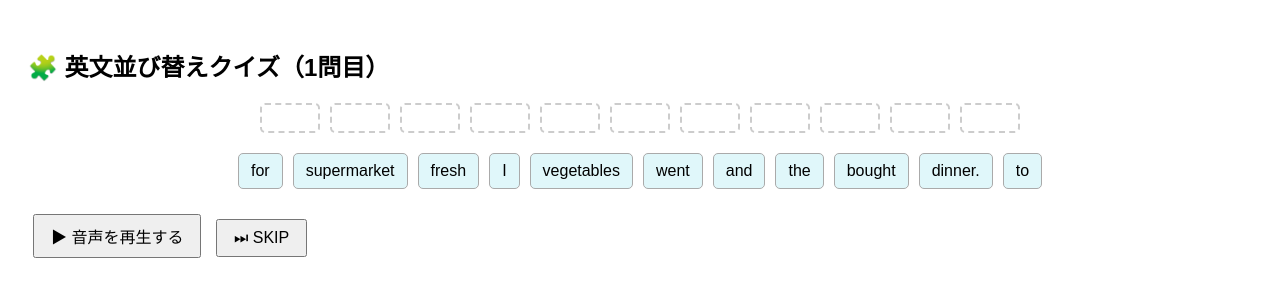
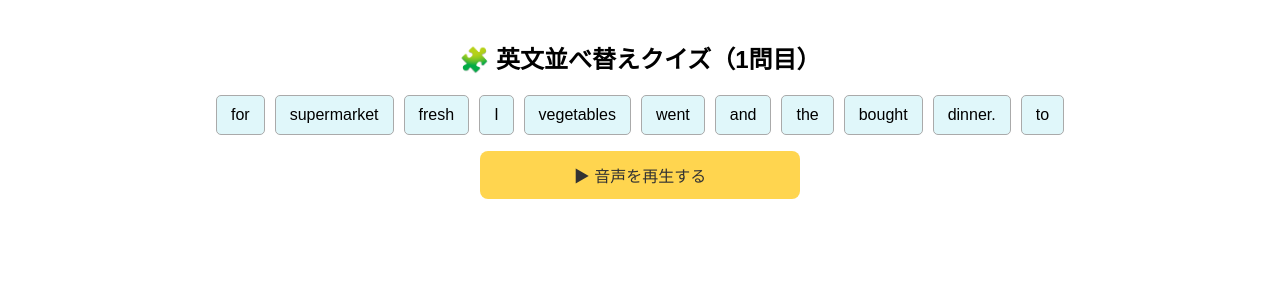
Before and after one commit to english-my/listening-09, a plain HTML site: page english_game.html in a window 1280 px wide. Drawn offline with nearby package versions, Linux system fonts and the light colour scheme.

Commit message:
Add files via upload

```diff
--- a/english_game.html
+++ b/english_game.html
@@ -3,75 +3,77 @@
 <head>
   <meta charset="UTF-8">
   <meta name="viewport" content="width=device-width, initial-scale=1.0">
-  <title>英語並び替え10問クイズ</title>
+  <title>英語並べ替えクイズ（スマホ対応・完全版）</title>
+  <script src="https://cdn.jsdelivr.net/npm/sortablejs@1.15.0/Sortable.min.js"></script>
   <style>
     body {
       font-family: sans-serif;
       padding: 20px;
-  max-width: 100%;
-  box-sizing: border-box;
+      margin: 0;
+      background: #ffffff;
     }
-
-.word-bank, .sentence-box {
+    h2 {
+      text-align: center;
+    }
+    ul {
       display: flex;
       flex-wrap: wrap;
       gap: 10px;
-  margin-bottom: 20px;
+      padding: 0;
+      margin: 10px auto;
+      list-style: none;
       justify-content: center;
+      max-width: 90vw;
     }
-
-.word {
+    li {
+      padding: 10px 14px;
+      background: #e0f7fa;
       border: 1px solid #aaa;
-  padding: 8px 12px;
-  background: #e0f7fa;
-  cursor: move;
       border-radius: 5px;
       font-size: 16px;
-  white-space: nowrap;
+      cursor: grab;
+      word-break: break-word;
     }
-
-.slot {
-  border: 2px dashed #ccc;
-  min-width: 60px;
-  min-height: 30px;
-  padding: 10px;
-  text-align: center;
-  background: #fff;
-  border-radius: 5px;
-  box-sizing: border-box;
-  word-break: break-word;
-  flex-shrink: 0;
+    .correct {
+      background-color: #a5d6a7 !important;
     }
-
+    .incorrect {
+      background-color: #ef9a9a !important;
+    }
     button {
       font-size: 16px;
-  padding: 8px 16px;
-  margin: 5px;
+      padding: 12px 20px;
+      margin: 15px auto;
+      background-color: #ffd54f;
+      border: none;
+      border-radius: 8px;
+      color: #333;
+      display: block;
+      width: 90%;
+      max-width: 320px;
     }
-
-    .correct {
-  background-color: #c8e6c9; /* 薄い緑 */
-}
-.incorrect {
-  background-color: #ffcdd2; /* 薄い赤 */
+    #correctAnswer {
+      font-weight: bold;
+      color: #2e7d32;
+      text-align: center;
+      margin-top: 10px;
     }
   </style>
 </head>
 <body>
 
-<h2 id="questionTitle">🧩 英文並び替えクイズ（1問目）</h2>
-
-<div class="sentence-box" id="sentenceBox"></div>
-<div class="word-bank" id="wordBank"></div>
+<h2 id="questionTitle">🧩 英文並べ替えクイズ（1問目）</h2>
+<ul id="wordBank"></ul>
+<p id="correctAnswer"></p>
 
 <button onclick="playAudio()">▶ 音声を再生する</button>
-<button onclick="nextQuestion()" style="display: none;" id="nextBtn">➡ 次の問題へ</button>
-<button onclick="skipQuestion()" id="skipBtn">⏭ SKIP</button>
-
-<p id="correctAnswer" style="font-weight: bold; color: green; margin-top: 10px;"></p>
+<button onclick="nextQuestion()" id="nextBtn" style="display:none;">➡ 次の問題へ</button>
 
 <audio id="voicePlayer">
   <source id="audioSource" src="" type="audio/mpeg">
+</audio>
+<audio id="successSound">
+  <source src="https://cdn.pixabay.com/audio/2022/03/15/audio_48d1e2009a.mp3" type="audio/mpeg">
 </audio>
 
 <script>
@@ -88,76 +90,50 @@ const sentences = [
   "I gave the cashier the exact amount of money. She smiled and thanked me."
 ];
 
-
 let current = 0;
+let sortableInstance = null;
 
 function loadQuestion(index) {
-    document.getElementById("sentenceBox").innerHTML = "";
-    document.getElementById("wordBank").innerHTML = "";
+  const wordBank = document.getElementById("wordBank");
+  wordBank.innerHTML = "";
   document.getElementById("nextBtn").style.display = "none";
-    document.getElementById("questionTitle").innerText = `🧩 英文並び替えクイズ（${index + 1}問目）`;
+  document.getElementById("correctAnswer").textContent = "";
+  document.getElementById("questionTitle").innerText = `🧩 英文並べ替えクイズ（${index + 1}問目）`;
 
   const sentence = sentences[index];
   const words = sentence.split(" ");
   const shuffled = [...words].sort(() => Math.random() - 0.5);
 
-    // スロットを表示
-    for (let i = 0; i < words.length; i++) {
-      const slot = document.createElement("div");
-      slot.className = "slot";
-      slot.ondrop = drop;
-      slot.ondragover = allowDrop;
-      slot.dataset.expected = words[i];
-      slot.onclick = () => checkCompletion();
-      document.getElementById("sentenceBox").appendChild(slot);
+  for (let word of shuffled) {
+    const li = document.createElement("li");
+    li.textContent = word;
+    wordBank.appendChild(li);
   }
 
-    // 単語を追加
-    for (let i = 0; i < shuffled.length; i++) {
-      const word = document.createElement("div");
-      word.className = "word";
-      word.draggable = true;
-      word.id = `word${index}_${i}`;
-      word.innerText = shuffled[i];
-      word.ondragstart = drag;
-      document.getElementById("wordBank").appendChild(word);
+  // 既存のSortableを破棄してから再初期化
+  if (sortableInstance) {
+    sortableInstance.destroy();
   }
 
-// 音声ファイルを切り替え
+  sortableInstance = new Sortable(wordBank, {
+    animation: 150,
+    onSort: function () {
+      checkCompletion();
+    }
+  });
+
   const audio = document.getElementById("audioSource");
   audio.src = `9-${index + 1}.mp3`;
   document.getElementById("voicePlayer").load();
-
-  }
-
-  function allowDrop(ev) {
-    ev.preventDefault();
-  }
-
-  function drag(ev) {
-    ev.dataTransfer.setData("text", ev.target.id);
-  }
-
-  function drop(ev) {
-    ev.preventDefault();
-    const wordId = ev.dataTransfer.getData("text");
-    const word = document.getElementById(wordId);
-    if (!ev.target.hasChildNodes()) {
-      ev.target.appendChild(word);
-      checkCompletion();
-    }
 }
 
 function checkCompletion() {
-  const slots = document.querySelectorAll(".slot");
+  const slots = document.querySelectorAll("#wordBank li");
+  const currentSentence = sentences[current].split(" ");
   let correct = true;
 
   slots.forEach((slot, i) => {
-    const word = slot.firstChild;
-    if (!word) {
-      slot.classList.remove("correct", "incorrect");
-      correct = false;
-    } else if (word.innerText === slot.dataset.expected) {
+    if (slot.textContent === currentSentence[i]) {
       slot.classList.add("correct");
       slot.classList.remove("incorrect");
     } else {
@@ -167,16 +143,17 @@ document.getElementById("voicePlayer").load();
     }
   });
 
-  if (correct) {
-    document.getElementById("nextBtn").style.display = "inline-block";
+  if (correct && slots.length === currentSentence.length) {
+    document.getElementById("correctAnswer").textContent = "🎉 正解です！";
+    document.getElementById("nextBtn").style.display = "block";
+    document.getElementById("successSound").play();
   } else {
     document.getElementById("nextBtn").style.display = "none";
   }
 }
 
 function playAudio() {
-    const audio = document.getElementById("voicePlayer");
-    audio.play();
+  document.getElementById("voicePlayer").play();
 }
 
 function nextQuestion() {
@@ -184,33 +161,11 @@ document.getElementById("voicePlayer").load();
   if (current < sentences.length) {
     loadQuestion(current);
   } else {
-      document.body.innerHTML = "<h2>🎉 全部終わりました！お疲れさまでした！</h2>";
+    document.body.innerHTML = "<h2 style='text-align:center;'>🎉 全問終了！お疲れさまでした！</h2>";
   }
 }
 
- function skipQuestion() {
-  // 正解文を取得
-  const correct = sentences[current];
-
-  // 正解を画面に表示
-  const answerDisplay = document.getElementById("correctAnswer");
-  answerDisplay.textContent = "✔ 正解: " + correct;
-
-  // 3秒後に次の問題へ自動で進む
-  setTimeout(() => {
-    current++;
-    if (current < sentences.length) {
-      answerDisplay.textContent = ""; // 表示をリセット
-      loadQuestion(current);
-    } else {
-      document.body.innerHTML = "<h2>🎉 全部終わりました！お疲れさまでした！</h2>";
-    }
-  }, 3000);
-}
-
-  // 最初の問題を読み込み
 loadQuestion(current);
 </script>
-
 </body>
 </html>
```
Lines whose indentation alone changed are shown as unchanged.
